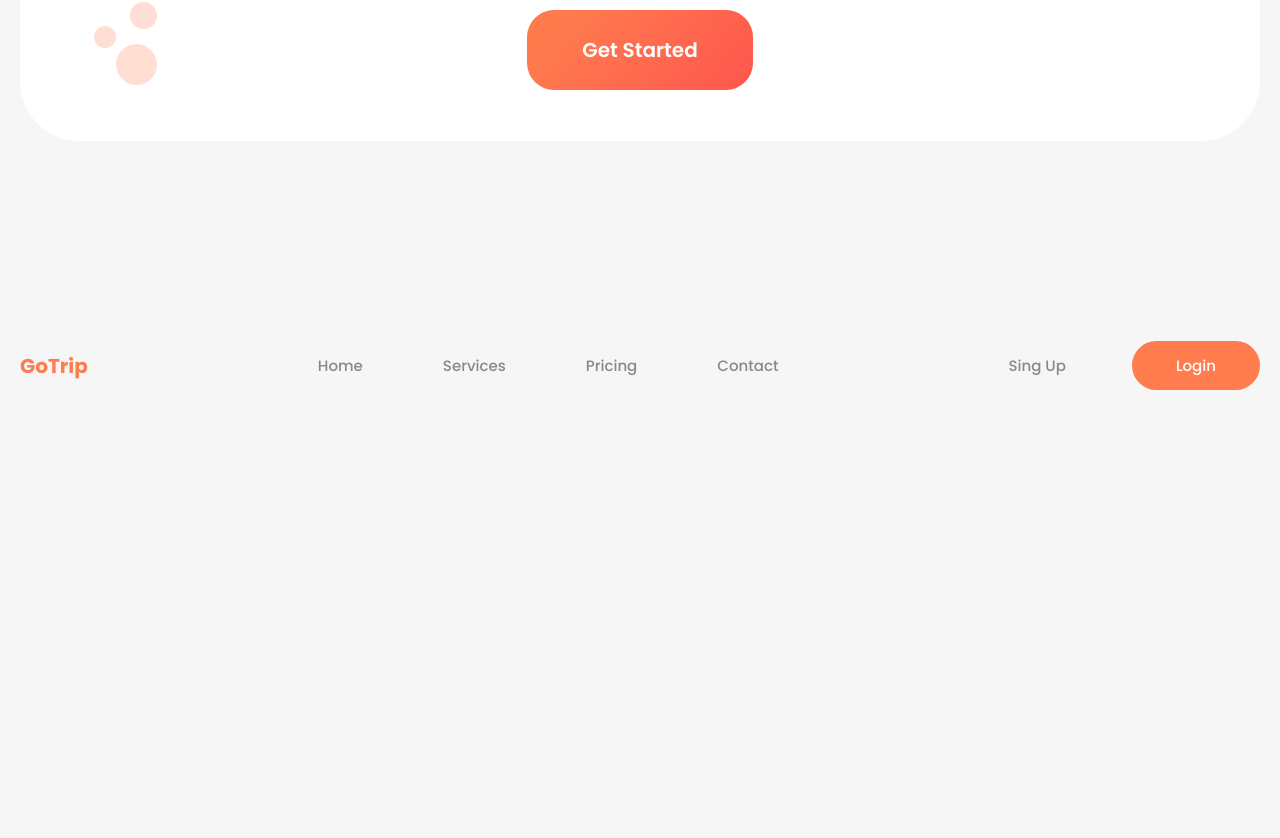
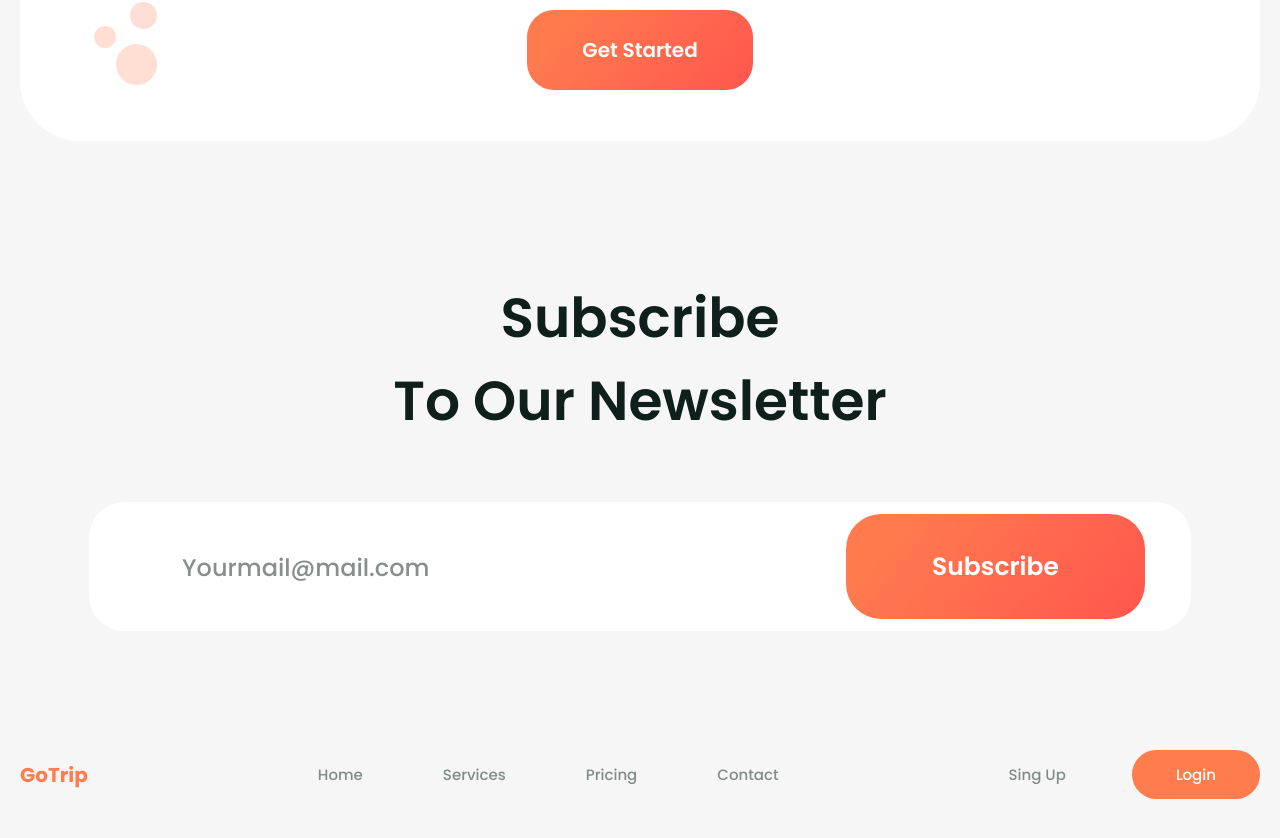
Before and after one commit to KirigayaaKazuto/GoTrip, a plain HTML site: page index.html in a window 1280 px wide. Shown: the part 2839-3677 px from the top of the page. Before the commit the page ends 3316 px from the top, so only its background shows below. Drawn offline with nearby package versions, Linux system fonts and the light colour scheme.

Commit message:
Update index.html

```diff
--- a/index.html
+++ b/index.html
@@ -149,7 +149,7 @@
                 </div>
             </section>
 
-            <section class="subscribe none">
+            <section class="subscribe">
                 <div class="container">
 
                     <div class="subscribe__content">
```
